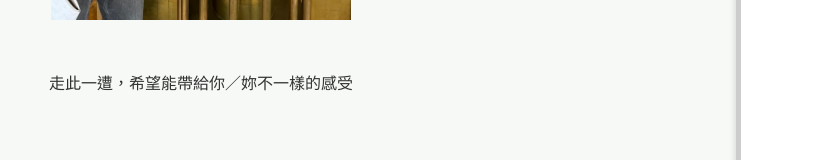
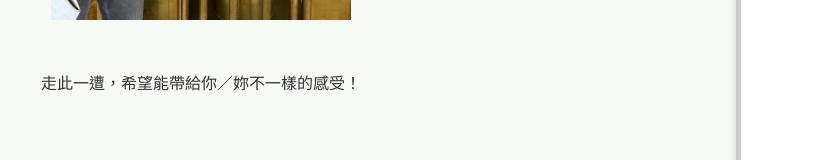
Before and after one commit to YunHsiuLu/yunhsiulu.github.io, a plain HTML site: page index.html in a window 1280 px wide. Shown: the part 610-770 px from the top of the page, without its empty margins (439-1270 px from the left). Drawn offline with Linux system fonts and the light colour scheme.

Commit message:
24/08/13 23:39:41 auto push

```diff
--- a/index.html
+++ b/index.html
@@ -15,7 +15,7 @@
             <div class="photo">
                 <img src="./Personal-Photo.jpeg" alt="您的照片">
             </div>
-            <p>走此一遭，希望能帶給你／妳不一樣的感受</p>
+            <p>走此一遭，希望能帶給你／妳不一樣的感受！</p>
         </div>
     </main>
 
```
Also changed, not shown: 2 other files.
